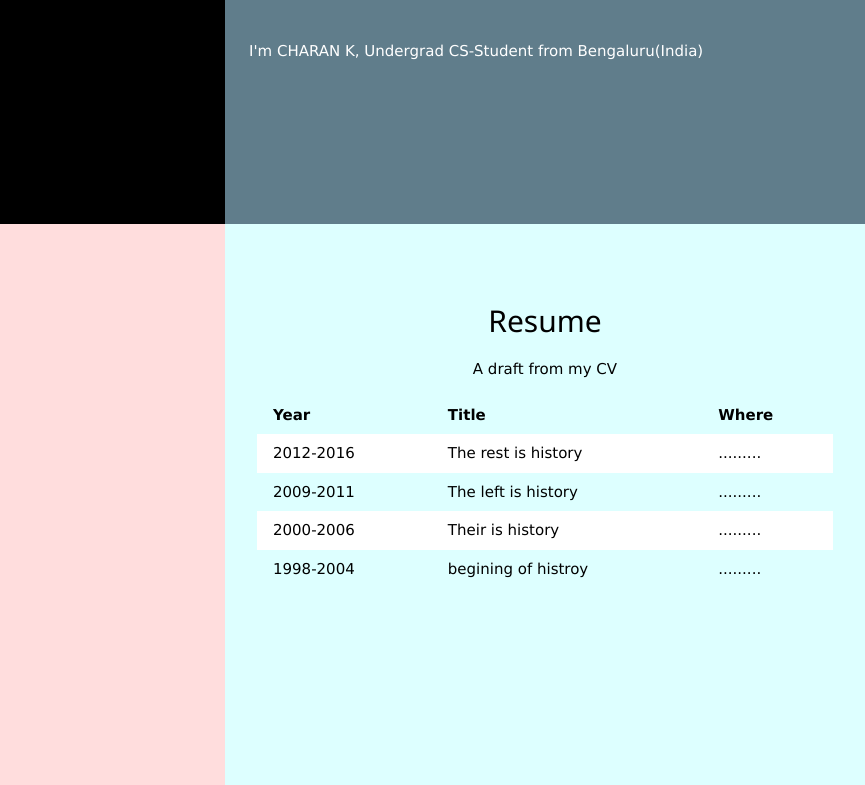
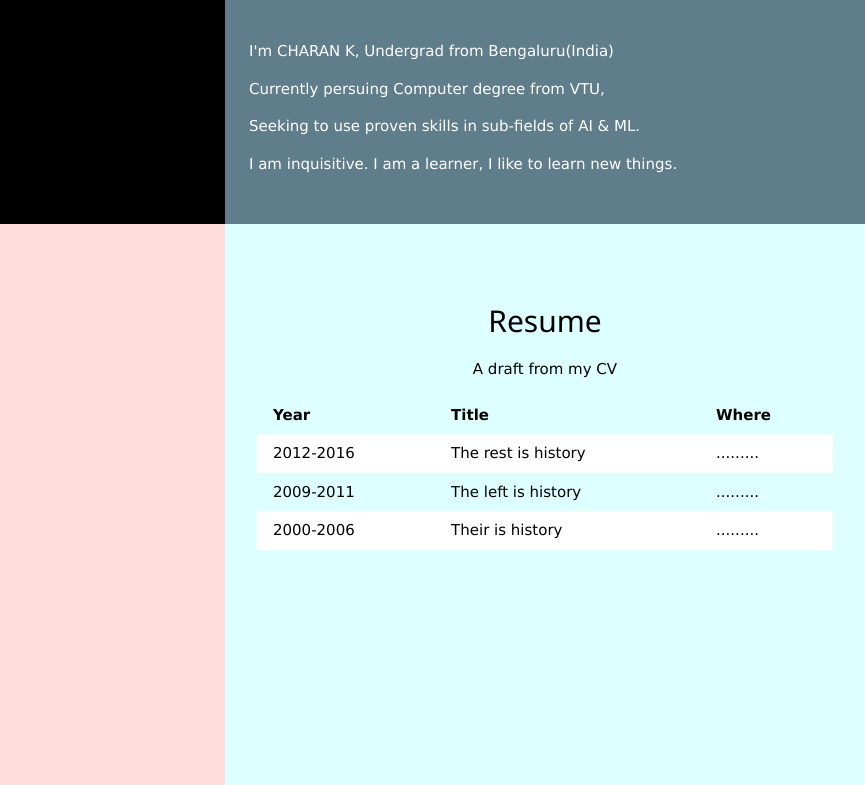
Before and after one commit to Charan1kh/charan1kh.github.io, a plain HTML site: page index.html in a window 1280 px wide. Shown: the part 476-1261 px from the top of the page, 415-1280 px from the left. Drawn offline with nearby package versions, Linux system fonts and the light colour scheme; files whose address does not match are found by name.

Commit message:
Update index.html

```diff
--- a/index.html
+++ b/index.html
@@ -28,7 +28,10 @@
                 <img src="E:\GitHub\charan1kh.github.io\avatar3.png" class="w3-margin w3-circle" alt="Person"
                     style="width:50%;">
                 <div class="w3-left-align w3-padding-large">
-                    <p> I'm CHARAN K, Undergrad CS-Student from Bengaluru(India)</p>
+                    <p> I'm CHARAN K, Undergrad from Bengaluru(India)</p>
+                    <p> Currently persuing Computer degree from VTU,</p>
+                    <p> Seeking to use proven skills in sub-fields of AI & ML.</p>
+                    <p> I am inquisitive. I am a learner, I like to learn new things.</p>
                 </div>
             </div>
         </div>
@@ -74,9 +77,9 @@
                             <td>.........</td>
                         </tr>
                         <tr>
-                            <td>1998-2004</td>
-                            <td>begining of histroy</td>
-                            <td>.........</td>
+                            <td></td>
+                            <td></td>
+                            <td></td>
                         </tr>
                     </table>
                 </div>
```
